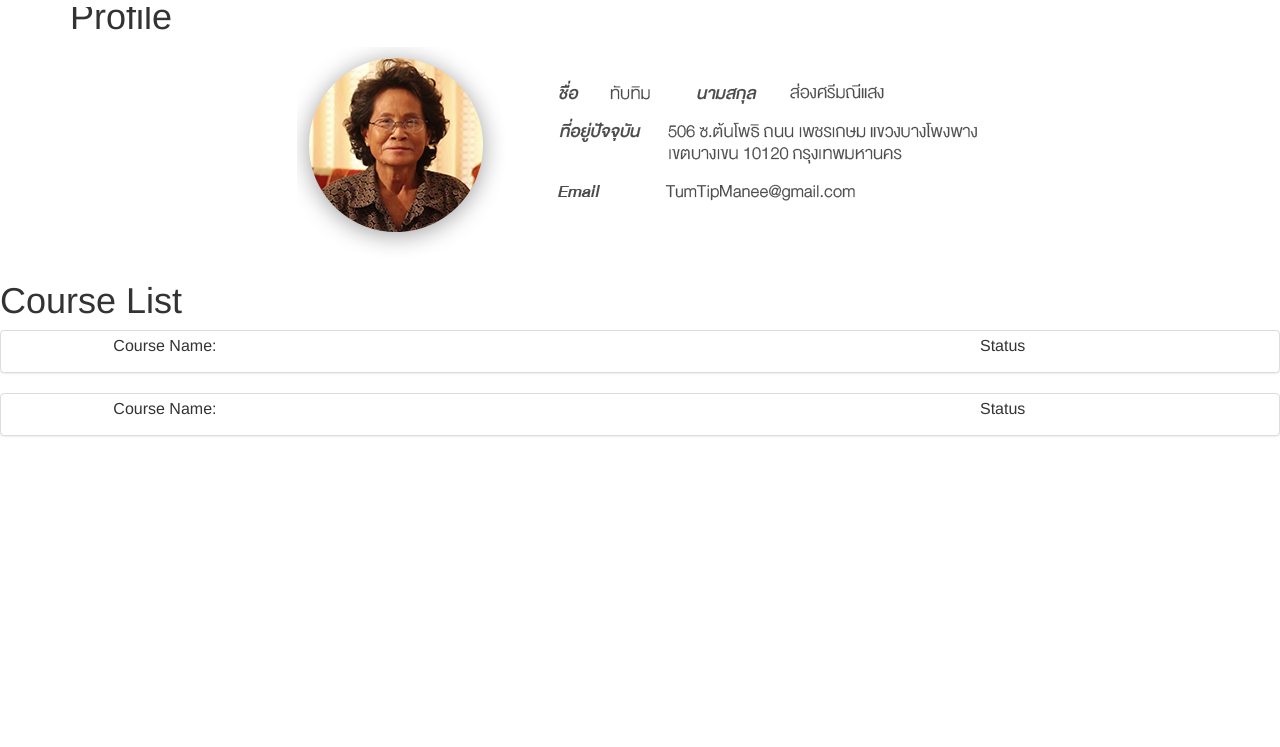
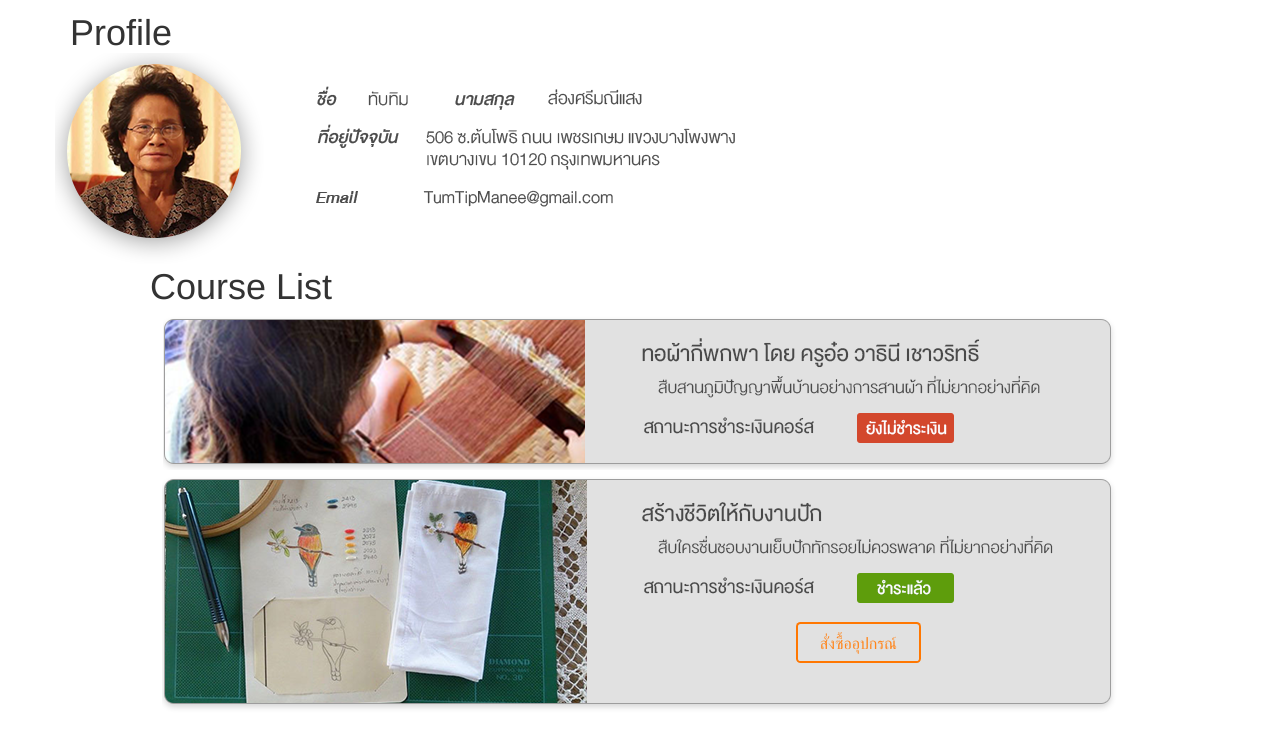
Before and after one commit to LNWPOR/alltrain, a plain HTML site: page web/views/profile.html in a window 1280 px wide. Shown: the part 53-800 px from the top of the page. Drawn offline with nearby package versions, Linux system fonts and the light colour scheme.

Commit message:
add buy button

```diff
--- a/web/css/profile.css
+++ b/web/css/profile.css
@@ -87,6 +87,7 @@ body {
 	margin-top: 50px;
 }
 
-div.profile img{
+.course-list h1{
+	margin-left: 150px;
 
 }
--- a/web/views/profile.html
+++ b/web/views/profile.html
@@ -4,6 +4,9 @@
 	<meta charset="UTF-8">
   	<meta name="viewport" content="width=device-width, initial-scale=1">
 	<title>CourseVillage</title>
+
+	<link rel="stylesheet" type="text/css" href="../libs/Semantic-UI-CSS-master/semantic.min.css">
+
 	<!-- Latest compiled and minified CSS -->
 <link rel="stylesheet" href="https://maxcdn.bootstrapcdn.com/bootstrap/3.3.6/css/bootstrap.min.css" integrity="sha384-1q8mTJOASx8j1Au+a5WDVnPi2lkFfwwEAa8hDDdjZlpLegxhjVME1fgjWPGmkzs7" crossorigin="anonymous">
 
@@ -28,35 +31,30 @@
 
 
 	<div class="container">
-
+		<br>
 	    <nav class="profile-nav">
 	    	<h1>Profile</h1>
 	    </nav>
 
 	    <div class="profile">
 	    	<div class="row">
-	    		<center><img src="../img/profilePic.png" alt=""></div></center>
+	    		<img src="../img/profilePic.png" alt=""></div>
 	    	</div>
 	    </div>
 
+
 	    <div class="course-list">
+	    	<h1>Course List</h1>
+	    	<center>
 
-	    	<h1>Course List</h1>
-			 <div class="thumbnail course-detail">
-			 	<div class="row">
-			 		<div class="col-md-1"></div>
-			 		<div class="col-md-6"><p>Course Name:</p></div>
-			 		<div class="col-md-3 col-md-offset-2">Status</div>
-			 	</div>
-			</div>
-			<div class="thumbnail course-detail">
-			 	<div class="row">
-			 		<div class="col-md-1"></div>
-			 		<div class="col-md-6"><p>Course Name:</p></div>
-			 		<div class="col-md-3 col-md-offset-2">Status</div>
-			 	</div>
-
-			</div>
+				 <img src="../img/buycourse.png" alt="">
+				 <img src="../img/buycourse2.png" alt="">
+				  <button class="ui inverted orange basic button active" style="
+    position: absolute;
+    right: 355px;
+    top: 675px;
+">สั่งซื้ออุปกรณ์</button>
+	    	</center>
 
 	    </div>
 
@@ -68,7 +66,7 @@
 
 
 
-
+	<script src="libs/Semantic-UI-CSS-master/semantic.min.js"></script>
 	<script src="https://ajax.googleapis.com/ajax/libs/jquery/1.11.3/jquery.min.js"></script>
 	<script src="https://maxcdn.bootstrapcdn.com/bootstrap/3.3.6/js/bootstrap.min.js" integrity="sha384-0mSbJDEHialfmuBBQP6A4Qrprq5OVfW37PRR3j5ELqxss1yVqOtnepnHVP9aJ7xS" crossorigin="anonymous"></script>
 
```
Also changed, not shown: web/img/buycourse.png (added), web/img/buycourse2.png (added).
